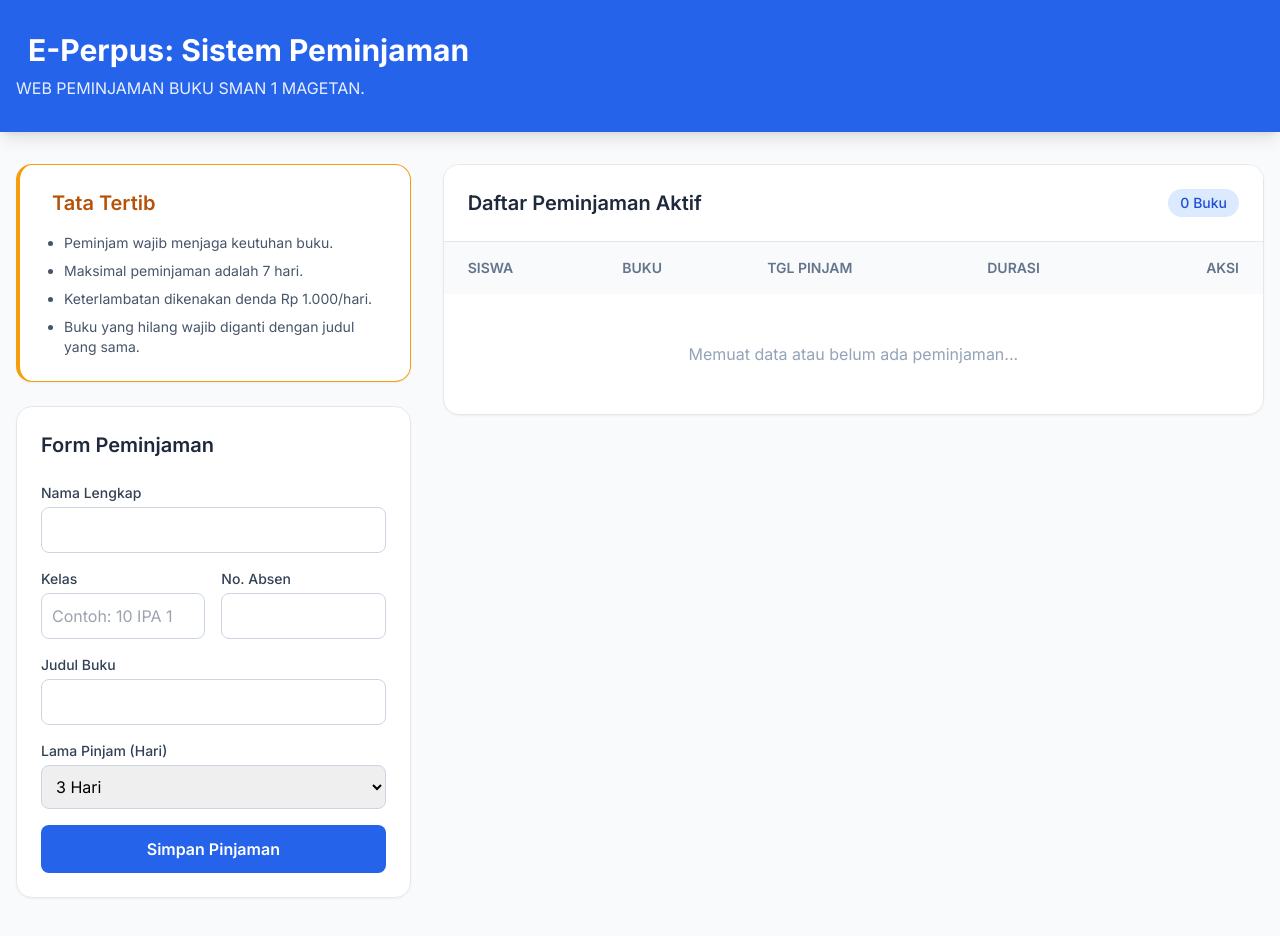
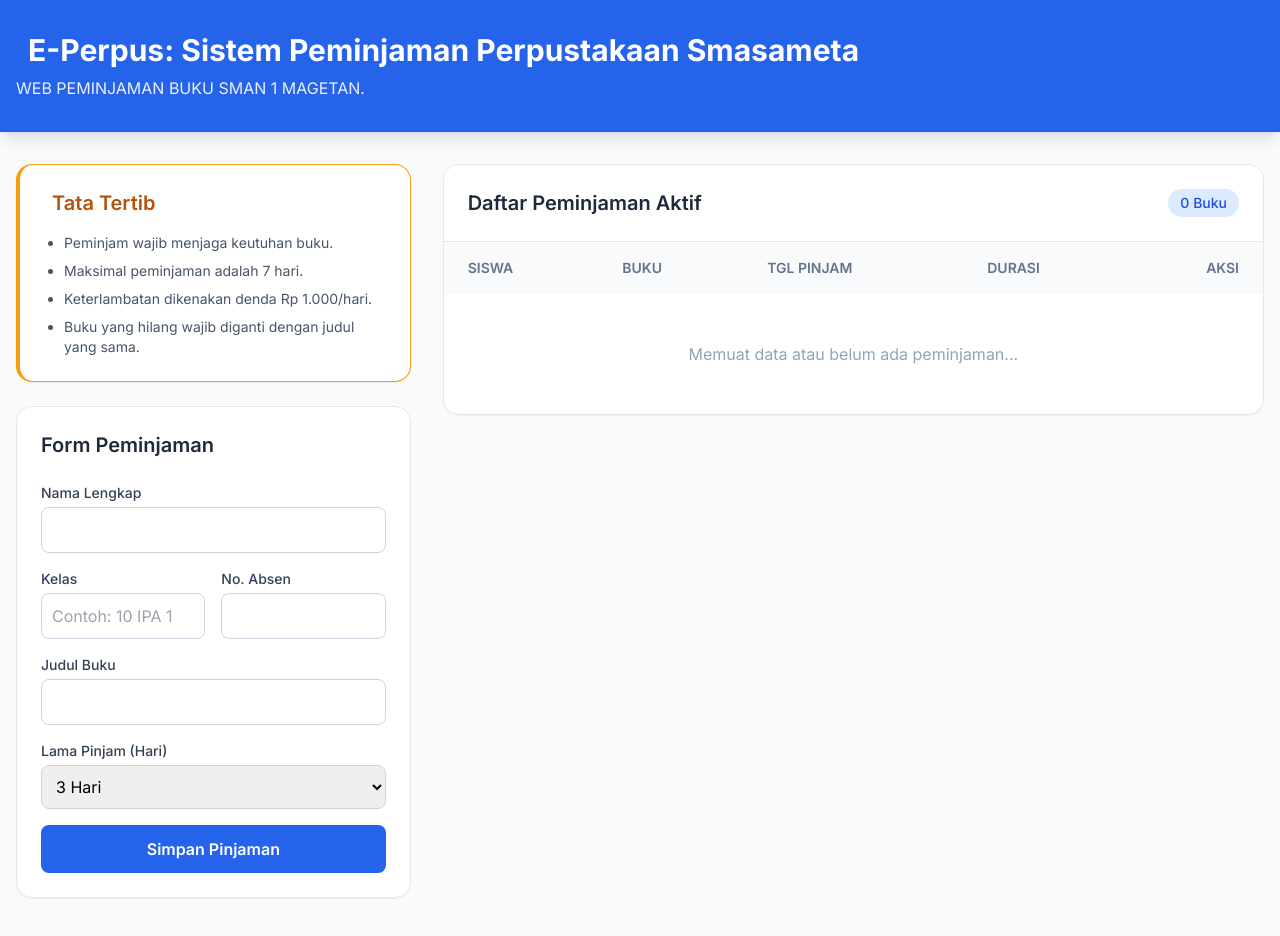
Before and after one commit to fiandraa/data-perpus, a plain HTML site: page index.html in a window 1280 px wide. Drawn offline with nearby package versions, Linux system fonts and the light colour scheme.

Commit message:
Add files via upload

```diff
--- a/index.html
+++ b/index.html
@@ -23,7 +23,7 @@
         <div class="container mx-auto px-4">
             <h1 class="text-3xl font-bold flex items-center gap-3">
                 <span id="book-icon"></span>
-                E-Perpus: Sistem Peminjaman
+                E-Perpus: Sistem Peminjaman Perpustakaan Smasameta
             </h1>
             <p class="mt-2 opacity-90">WEB PEMINJAMAN BUKU SMAN 1 MAGETAN.</p>
         </div>
```
